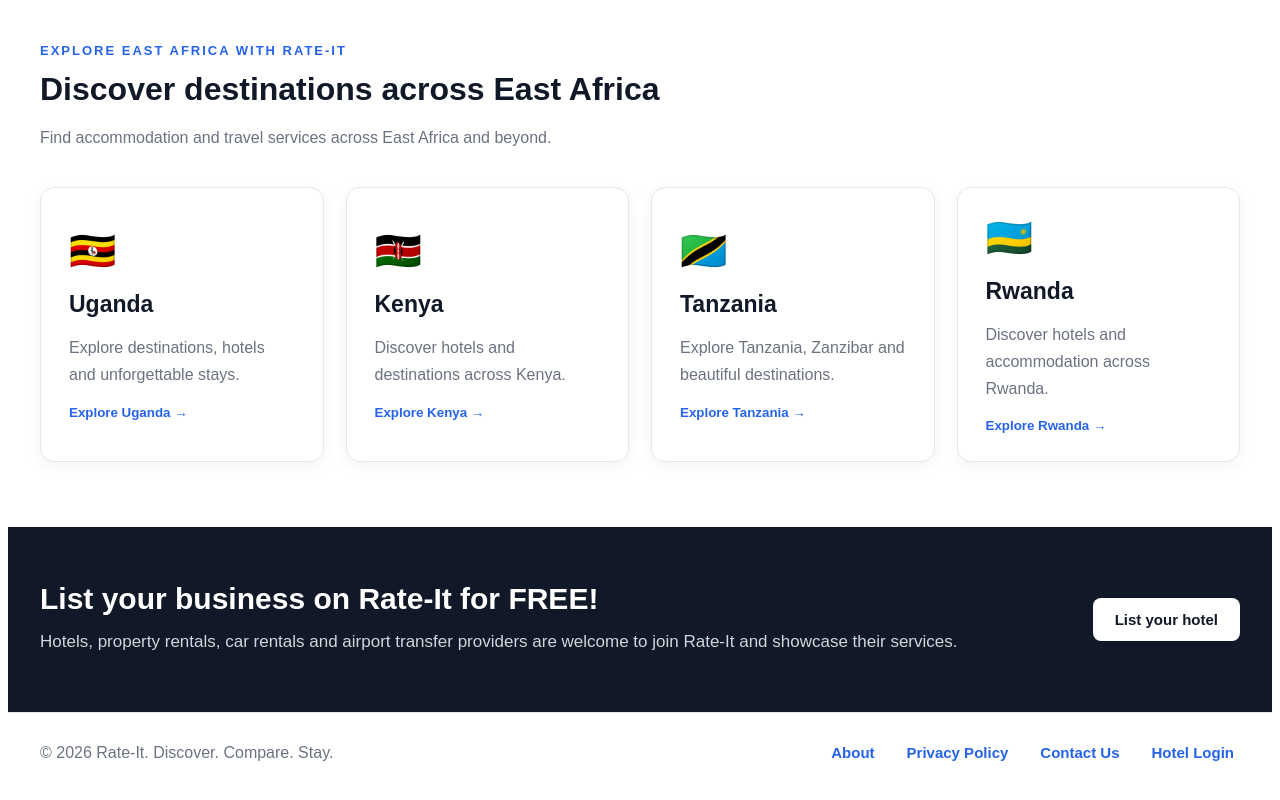
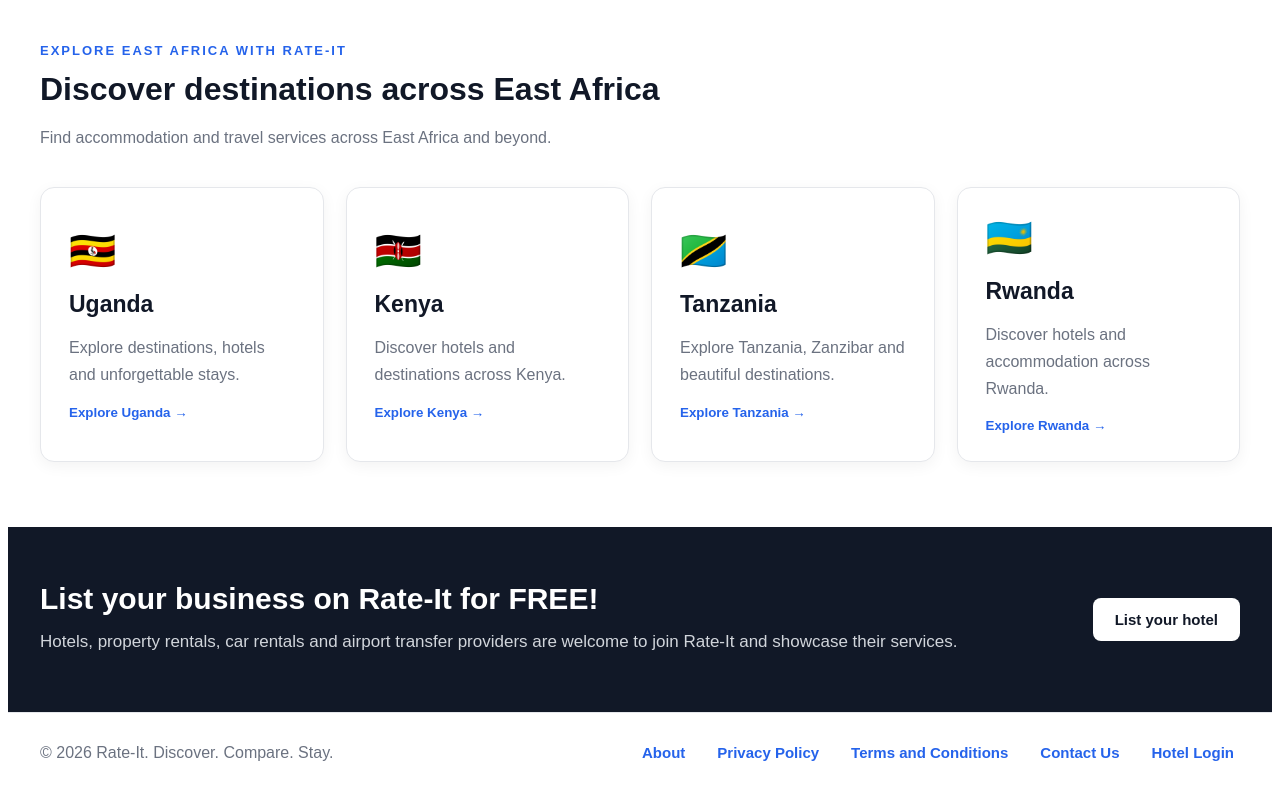
Before and after one commit to Rateitt/Rate-it, a Next.js app in the folder rate-it/: page / in a window 1280 px wide. Shown: the part 1949-2749 px from the top of the page. Built offline with nearby package versions, Linux system fonts and the light colour scheme.

Commit message:
Add terms and conditions link to homepage

```diff
--- a/rate-it/app/page.tsx
+++ b/rate-it/app/page.tsx
@@ -698,6 +698,10 @@ export default function HomePage() {
               Privacy Policy
             </button>
 
+            <button onClick={() => router.push("/terms")} style={footerButton}>
+              Terms and Conditions
+            </button>
+
             <button onClick={() => router.push("/contact")} style={footerButton}>
               Contact Us
             </button>
```
